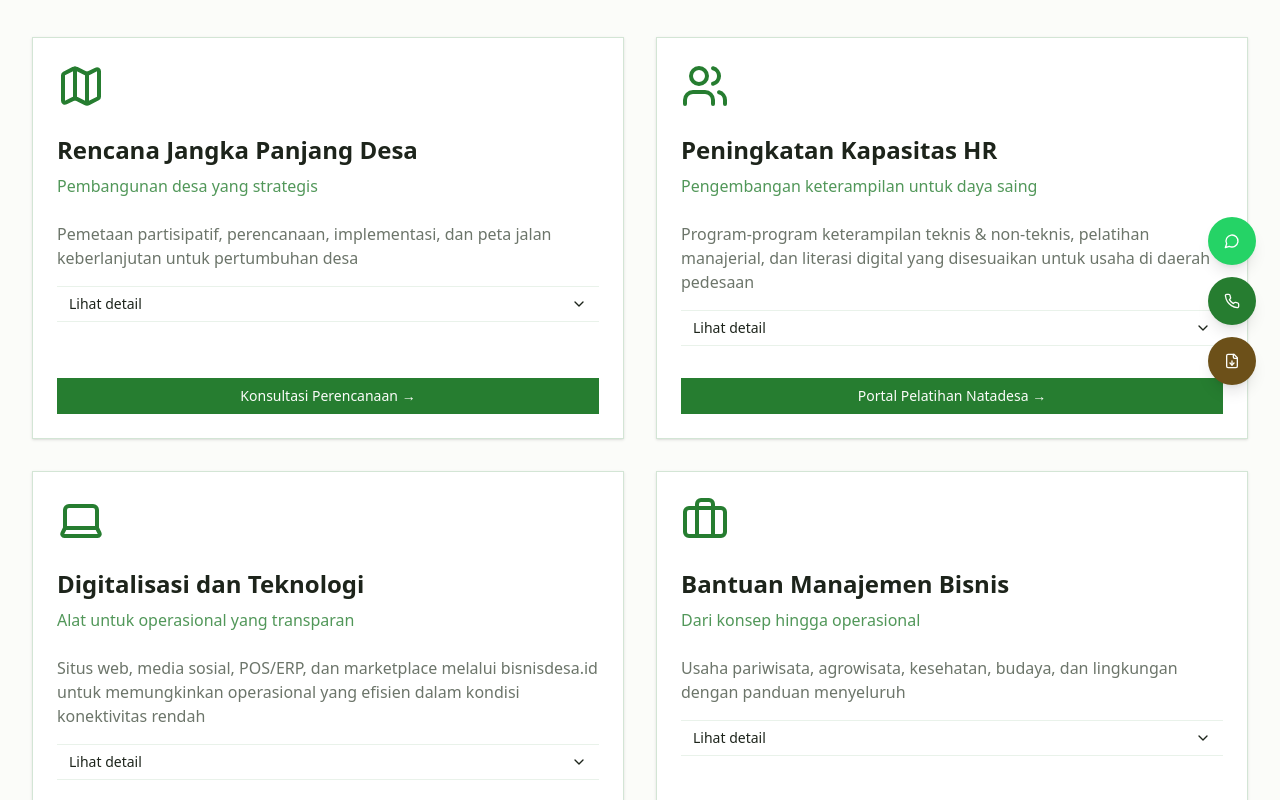
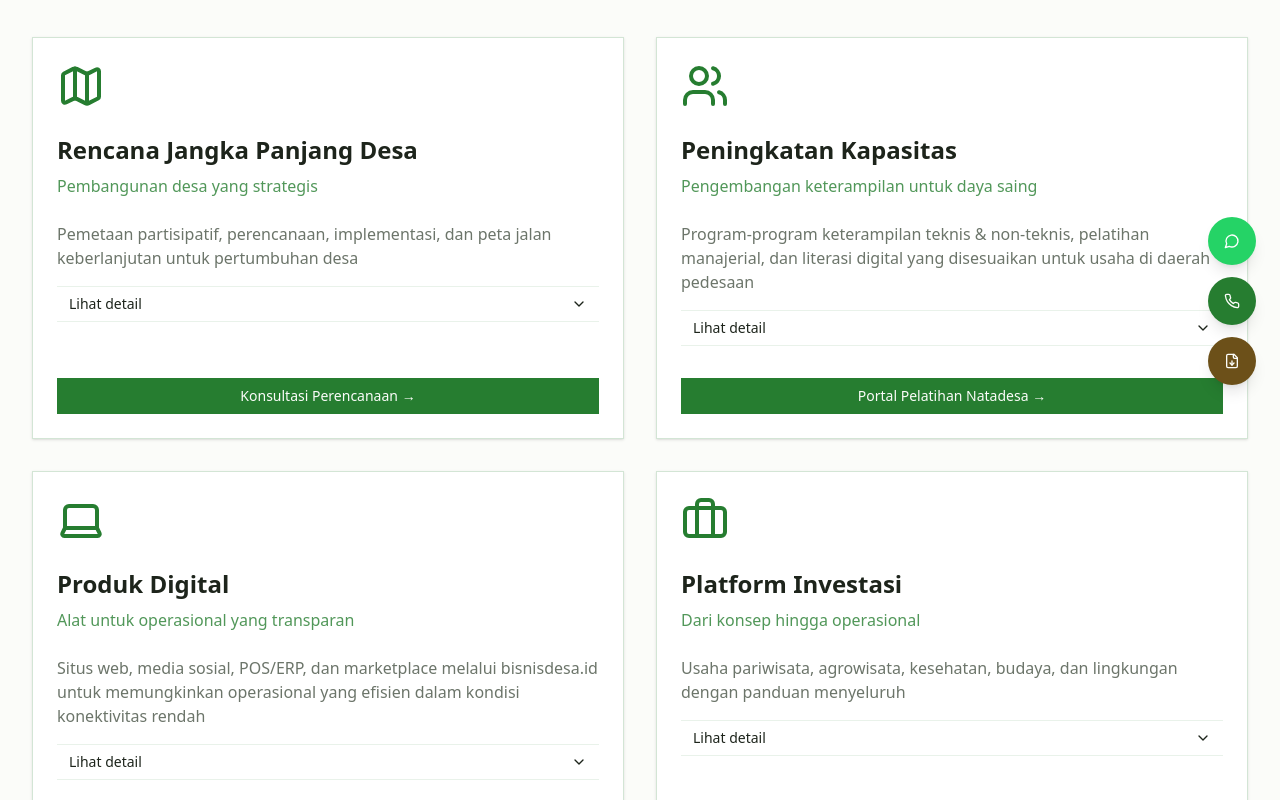
Before and after one commit to AlifianNugrha/natadesacompro, a Next.js app: page /layanan in a window 1280 px wide. Shown: the part 391-1191 px from the top of the page. Built offline with nearby package versions, Linux system fonts and the light colour scheme.

Commit message:
update212qw1

```diff
--- a/app/layanan/page.tsx
+++ b/app/layanan/page.tsx
@@ -76,7 +76,7 @@ export default function LayananPage() {
     },
     {
       icon: Users,
-      title: "Peningkatan Kapasitas HR",
+      title: "Peningkatan Kapasitas ",
       tagline: "Pengembangan keterampilan untuk daya saing",
       description:
         "Program-program keterampilan teknis & non-teknis, pelatihan manajerial, dan literasi digital yang disesuaikan untuk usaha di daerah pedesaan",
@@ -134,7 +134,7 @@ export default function LayananPage() {
     },
     {
       icon: Laptop,
-      title: "Digitalisasi dan Teknologi",
+      title: "Produk Digital",
       tagline: "Alat untuk operasional yang transparan",
       description:
         "Situs web, media sosial, POS/ERP, dan marketplace melalui bisnisdesa.id untuk memungkinkan operasional yang efisien dalam kondisi konektivitas rendah",
@@ -220,7 +220,7 @@ export default function LayananPage() {
     },
     {
       icon: Briefcase,
-      title: "Bantuan Manajemen Bisnis",
+      title: "Platform Investasi",
       tagline: "Dari konsep hingga operasional",
       description: "Usaha pariwisata, agrowisata, kesehatan, budaya, dan lingkungan dengan panduan menyeluruh",
       businessPlanning: [
```
